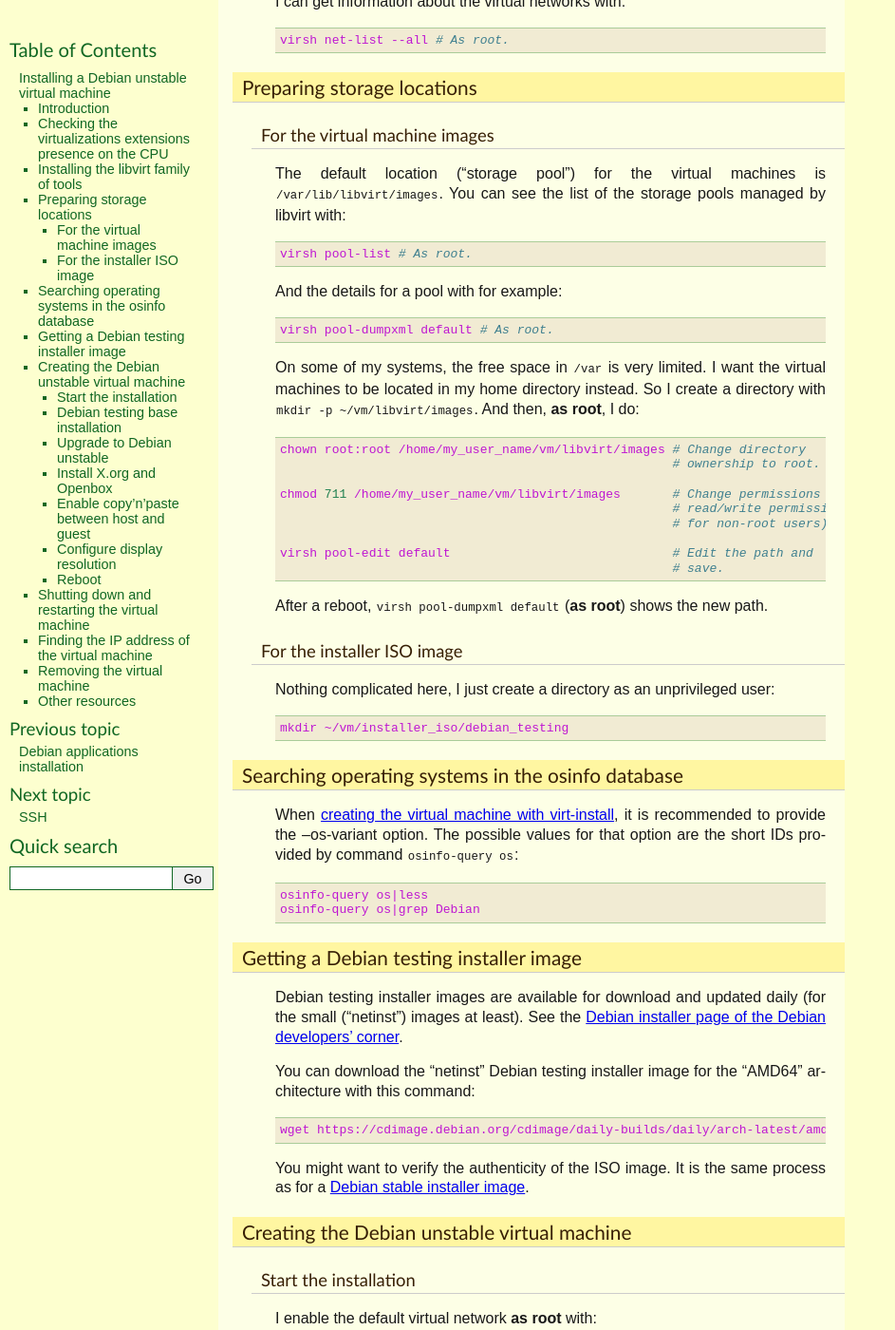
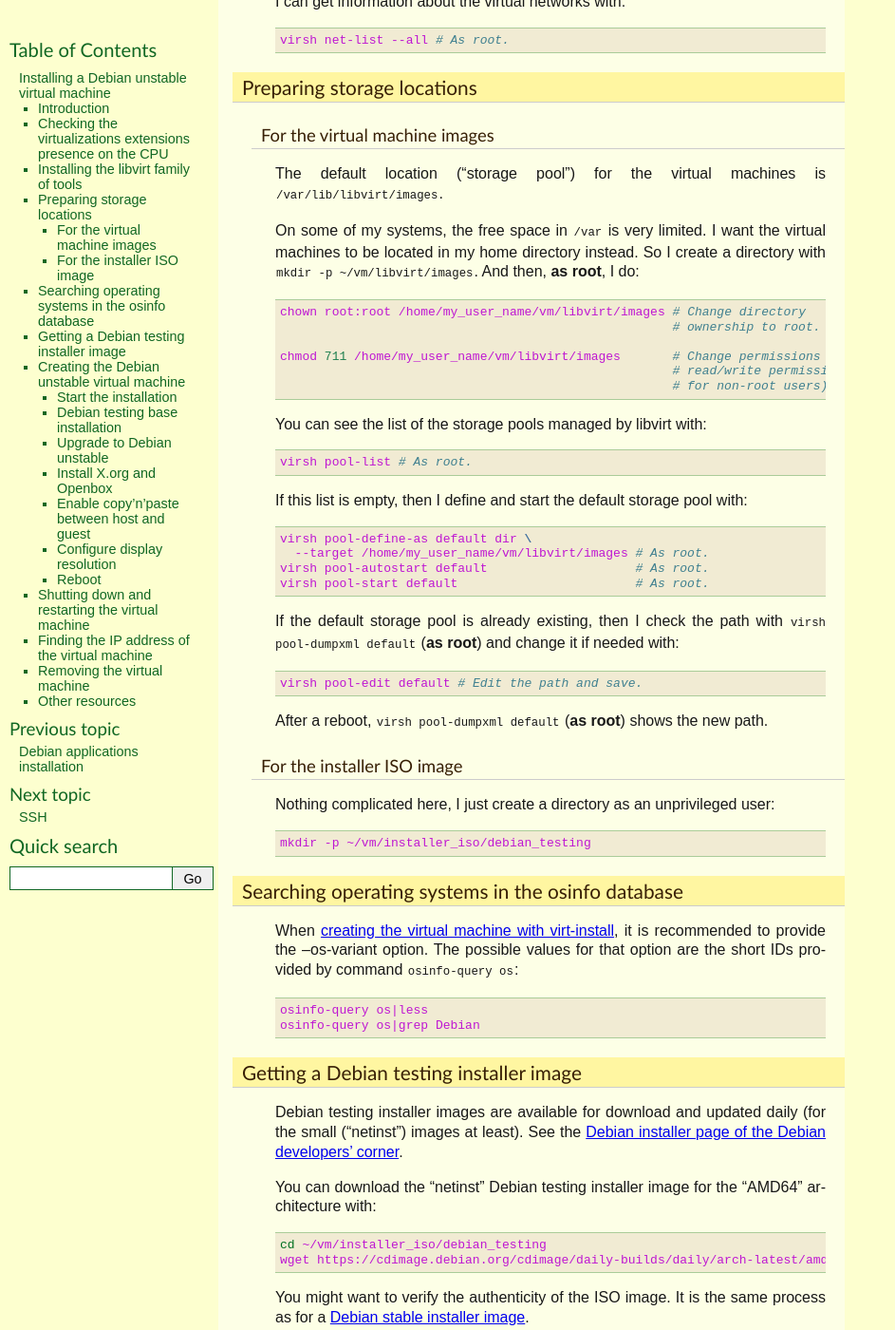
Before and after one commit to thierr26/thierr26_personal_notes_sphinx_sources, a Sphinx documentation site: the page built from source/debian_unstable_vm.rst, in a window 1280 px wide and 1400 px high, scrolled down 1621 px. Shown: the whole window at 95% size, without its empty margins (0-943 px from the left). Built offline with Sphinx 7.4.7, drawn with Linux system fonts in a browser that asks for light colours; some of the changed text lies outside the part shown.

Commit message:
Fix page about Debian unstable virtual machine
- libvirt default storage pool creation.
- Missing "-p" option in a "mkdir" command.
- Removing of security.debian.org from /etc/apt/sources.list for Debian
  unstable.

```diff
--- a/source/debian_unstable_vm.rst
+++ b/source/debian_unstable_vm.rst
@@ -88,16 +88,12 @@
   pair: virsh commands; pool-list
   pair: virsh commands; pool-dumpxml
   pair: virsh commands; pool-edit
+  pair: virsh commands; pool-define
+  pair: virsh commands; pool-autostart
+  pair: virsh commands; pool-start
 
 The default location ("storage pool") for the virtual machines is
-``/var/lib/libvirt/images``. You can see the list of the storage pools managed
-by libvirt with::
-
-  virsh pool-list # As root.
-
-And the details for a pool with for example::
-
-  virsh pool-dumpxml default # As root.
+``/var/lib/libvirt/images``.
 
 On some of my systems, the free space in ``/var`` is very limited. I want the
 virtual machines to be located in my home directory instead. So I create a
@@ -110,8 +106,21 @@
                                                        # read/write permission
                                                        # for non-root users).
 
-  virsh pool-edit default                              # Edit the path and
-                                                       # save.
+You can see the list of the storage pools managed by libvirt with::
+
+  virsh pool-list # As root.
+
+If this list is empty, then I define and start the default storage pool with::
+
+  virsh pool-define-as default dir \
+    --target /home/my_user_name/vm/libvirt/images # As root.
+  virsh pool-autostart default                    # As root.
+  virsh pool-start default                        # As root.
+
+If the default storage pool is already existing, then I check the path with
+``virsh pool-dumpxml default`` (**as root**) and change it if needed with::
+
+  virsh pool-edit default # Edit the path and save.
 
 After a reboot, ``virsh pool-dumpxml default`` (**as root**) shows the new
 path.
@@ -125,7 +134,7 @@
 
 Nothing complicated here, I just create a directory as an unprivileged user::
 
-  mkdir ~/vm/installer_iso/debian_testing
+  mkdir -p ~/vm/installer_iso/debian_testing
 
 
 Searching operating systems in the osinfo database
@@ -158,8 +167,9 @@
 <https://www.debian.org/devel/debian-installer/>`_.
 
 You can download the "netinst" Debian testing installer image for the "AMD64"
-architecture with this command::
+architecture with::
 
+  cd ~/vm/installer_iso/debian_testing
   wget https://cdimage.debian.org/cdimage/daily-builds/daily/arch-latest/amd64/iso-cd/debian-testing-amd64-netinst.iso
 
 You might want to verify the authenticity of the ISO image. It is the same
@@ -239,10 +249,14 @@
   pair: apt-get commands; dist-upgrade
   pair: Debian; unstable
 
-I then upgrade the virtual machine from Debian testing to Debian unstable by
-just substituting (**as root**) the Debian testing distribution name (which was
-"bullseye") with "unstable" in the ``/etc/apt/sources.list`` file and then
-running::
+The first step to upgrade to Debian unstable is to edit
+``/etc/apt/sources.list`` (**as root, on the guest**):
+
+* Substitute the Debian testing distribution name (which was "bullseye") with
+  "unstable".
+* Comment out any line containing ``security.debian.org``.
+
+The second step is to execute::
 
   apt-get update; apt-get dist-upgrade # As root, on the guest.
 
```
